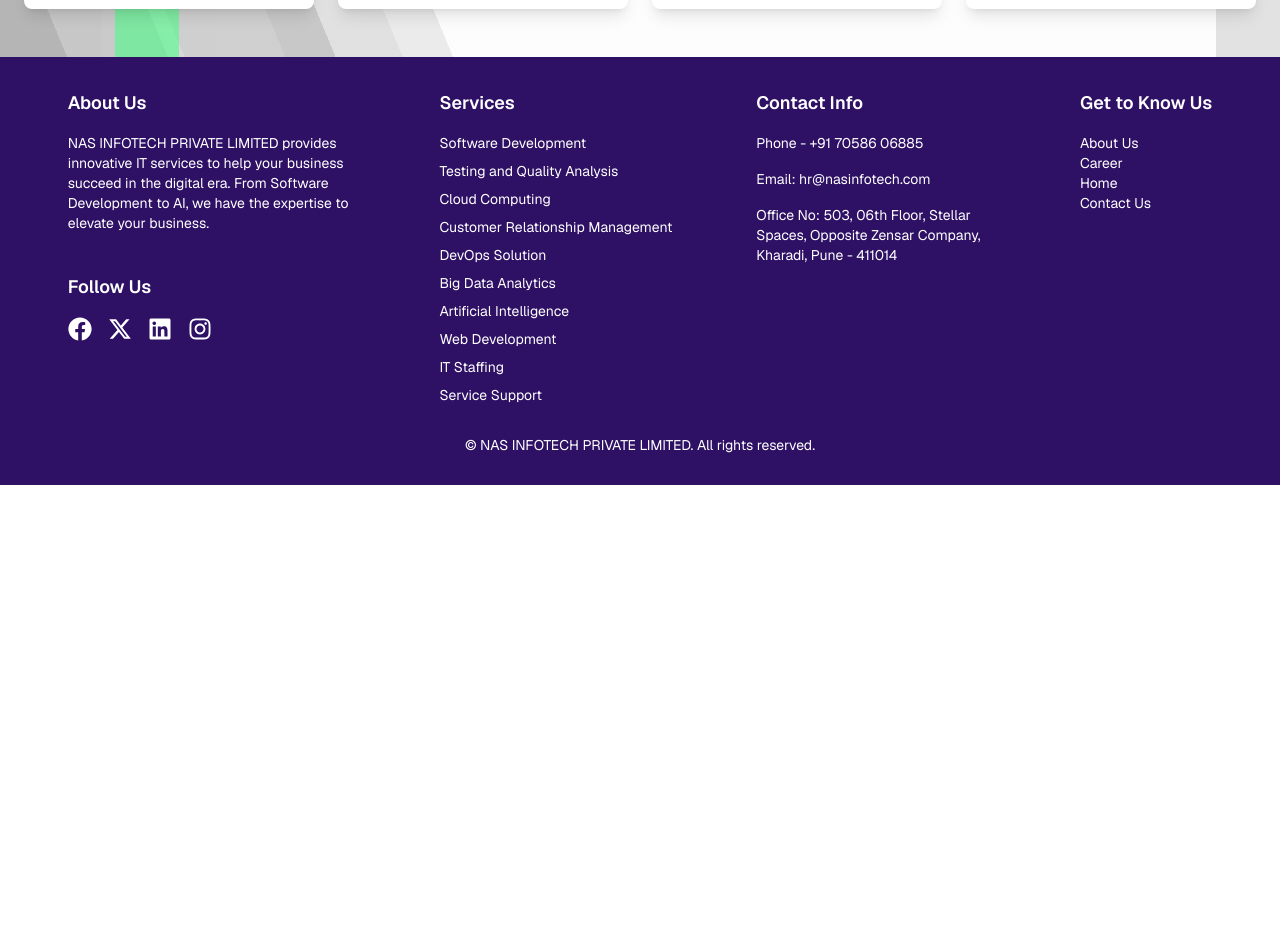
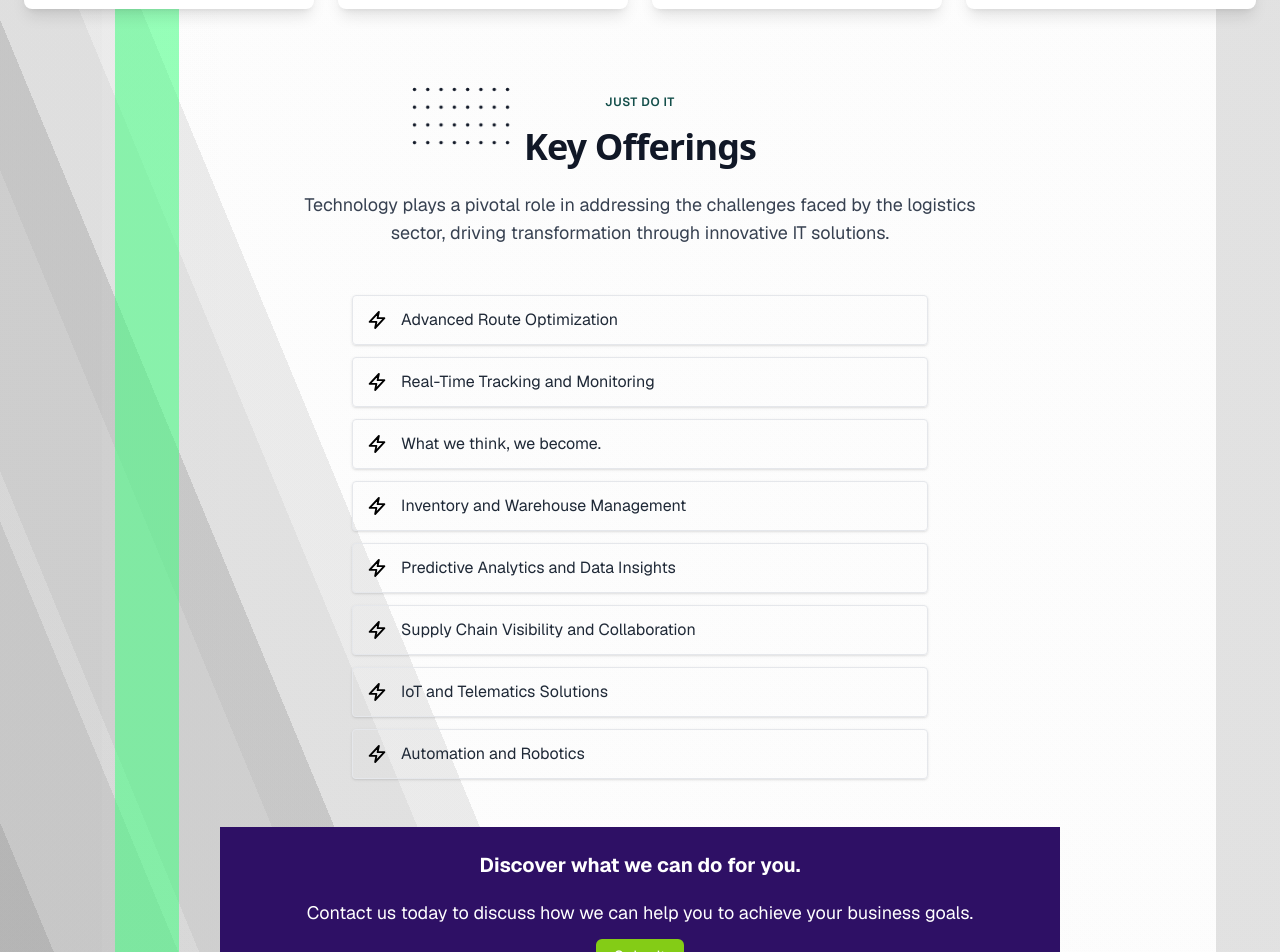
Before and after one commit to Vionsys-Official/NAS_Website, a Next.js app: page /industries/Transportation in a window 1280 px wide. Shown: the part 904-1856 px from the top of the page. Before the commit the page ends 1389 px from the top, so only its background shows below. Built offline with nearby package versions, Linux system fonts and the light colour scheme.

Commit message:
Transportation and Logistics page added and button updated.

```diff
--- a/src/app/ui/industries/Transportation/Hero.jsx
+++ b/src/app/ui/industries/Transportation/Hero.jsx
@@ -9,10 +9,10 @@
       <div className="relative px-4 pt-16 mx-auto lg:py-32 md:px-8 xl:px-20 sm:max-w-xl md:max-w-full">
         <div className="max-w-xl mx-auto lg:max-w-screen-xl">
           <div className="mb-16 lg:max-w-lg lg:mb-0">
-            <div className="max-w-xl mb-6">
-              <h2 className="max-w-lg mb-6 font-sans text-3xl font-bold tracking-tight text-gray-900 sm:text-4xl sm:leading-none">
+            <div className="max-w-xl mb-6 overflow-x-hidden ">
+              <h2 className="max-w-lg mb-6 flex flex-col items-center justify-center gap-1 md:flex-row font-sans text-3xl font-bold tracking-tight text-gray-900 sm:text-4xl sm:leading-none">
                 Logistics And{" "}
-                <span className="inline-block  p-2 bg-green-500 rounded-xl text-white ">
+                <span className=" p-2 bg-green-500 rounded-xl text-white ">
                   Transportation
                 </span>
               </h2>
@@ -25,6 +25,7 @@
             </div>
           </div>
         </div>
+
         <div className="flex justify-center h-full overflow-hidden lg:w-2/3 xl:w-1/2 lg:absolute lg:justify-start lg:bottom-0 lg:right-0 lg:items-end">
           <Image
             src={TransportHero}
--- a/src/app/ui/industries/Transportation/Sections.jsx
+++ b/src/app/ui/industries/Transportation/Sections.jsx
@@ -1,8 +1,9 @@
 import React from "react";
-
+import {Button} from "@/components/ui/Button";
 const Sections = () => {
   return (
     <>
+      {/* Section 1 */}
       <section className="w-full py-12 md:py-8 lg:py-12">
         <div className="container px-4 md:px-6">
           <div className="space-y-6">
@@ -65,6 +66,232 @@
                 </p>
               </div>
             </div>
+          </div>
+        </div>
+      </section>
+
+      {/* Section 2 */}
+      <section>
+        <div className="px-4 py-8 mx-auto sm:max-w-xl md:max-w-full lg:max-w-screen-xl md:px-24 lg:px-8">
+          {/* Heading */}
+          <div className="max-w-xl mb-10 md:mx-auto sm:text-center lg:max-w-2xl md:mb-12">
+            <div>
+              <p className="inline-block px-3 py-px mb-4 text-xs font-semibold tracking-wider text-teal-900 uppercase rounded-full bg-teal-accent-400">
+                Just do it
+              </p>
+            </div>
+            <h2 className="max-w-lg mb-6 font-sans text-3xl font-bold leading-none tracking-tight text-gray-900 sm:text-4xl md:mx-auto">
+              <span className="relative inline-block">
+                <svg
+                  viewBox="0 0 52 24"
+                  fill="currentColor"
+                  className="absolute top-0 left-0 z-0 hidden w-32 -mt-8 -ml-20 text-blue-gray-100 lg:w-32 lg:-ml-28 lg:-mt-10 sm:block"
+                >
+                  <defs>
+                    <pattern
+                      id="a0b40128-6963-4319-aeeb-471e92fa2d74"
+                      x="0"
+                      y="0"
+                      width=".135"
+                      height=".30"
+                    >
+                      <circle cx="1" cy="1" r=".7" />
+                    </pattern>
+                  </defs>
+                  <rect
+                    fill="url(#a0b40128-6963-4319-aeeb-471e92fa2d74)"
+                    width="40"
+                    height="24"
+                  />
+                </svg>
+                <span className="relative">Key</span>
+              </span>{" "} Offerings
+            </h2>
+            <p className="text-base text-gray-700 md:text-lg">
+              Technology plays a pivotal role in addressing the challenges faced
+              by the logistics sector, driving transformation through innovative
+              IT solutions.
+            </p>
+          </div>
+
+          {/* List */}
+          <div className="max-w-lg space-y-3 sm:mx-auto lg:max-w-xl">
+            <div className="flex items-center p-2 duration-300 transform border rounded shadow hover:scale-105 sm:hover:scale-110">
+              <div className="mr-2">
+                <svg
+                  className="w-6 h-6 text-deep-purple-accent-400 sm:w-8 sm:h-8"
+                  stroke="currentColor"
+                  viewBox="0 0 52 52"
+                >
+                  <polygon
+                    strokeWidth="3"
+                    strokeLinecap="round"
+                    strokeLinejoin="round"
+                    fill="none"
+                    points="29 13 14 29 25 29 23 39 38 23 27 23"
+                  />
+                </svg>
+              </div>
+              <span className="text-gray-800">
+              Advanced Route Optimization
+              </span>
+            </div>
+            <div className="flex items-center p-2 duration-300 transform border rounded shadow hover:scale-105 sm:hover:scale-110">
+              <div className="mr-2">
+                <svg
+                  className="w-6 h-6 text-deep-purple-accent-400 sm:w-8 sm:h-8"
+                  stroke="currentColor"
+                  viewBox="0 0 52 52"
+                >
+                  <polygon
+                    strokeWidth="3"
+                    strokeLinecap="round"
+                    strokeLinejoin="round"
+                    fill="none"
+                    points="29 13 14 29 25 29 23 39 38 23 27 23"
+                  />
+                </svg>
+              </div>
+              <span className="text-gray-800">
+              Real-Time Tracking and Monitoring
+              </span>
+            </div>
+            <div className="flex items-center p-2 duration-300 transform border rounded shadow hover:scale-105 sm:hover:scale-110">
+              <div className="mr-2">
+                <svg
+                  className="w-6 h-6 text-deep-purple-accent-400 sm:w-8 sm:h-8"
+                  stroke="currentColor"
+                  viewBox="0 0 52 52"
+                >
+                  <polygon
+                    strokeWidth="3"
+                    strokeLinecap="round"
+                    strokeLinejoin="round"
+                    fill="none"
+                    points="29 13 14 29 25 29 23 39 38 23 27 23"
+                  />
+                </svg>
+              </div>
+              <span className="text-gray-800">What we think, we become.</span>
+            </div>
+            <div className="flex items-center p-2 duration-300 transform border rounded shadow hover:scale-105 sm:hover:scale-110">
+              <div className="mr-2">
+                <svg
+                  className="w-6 h-6 text-deep-purple-accent-400 sm:w-8 sm:h-8"
+                  stroke="currentColor"
+                  viewBox="0 0 52 52"
+                >
+                  <polygon
+                    strokeWidth="3"
+                    strokeLinecap="round"
+                    strokeLinejoin="round"
+                    fill="none"
+                    points="29 13 14 29 25 29 23 39 38 23 27 23"
+                  />
+                </svg>
+              </div>
+              <span className="text-gray-800">
+              Inventory and Warehouse Management
+              </span>
+            </div>
+            <div className="flex items-center p-2 duration-300 transform border rounded shadow hover:scale-105 sm:hover:scale-110">
+              <div className="mr-2">
+                <svg
+                  className="w-6 h-6 text-deep-purple-accent-400 sm:w-8 sm:h-8"
+                  stroke="currentColor"
+                  viewBox="0 0 52 52"
+                >
+                  <polygon
+                    strokeWidth="3"
+                    strokeLinecap="round"
+                    strokeLinejoin="round"
+                    fill="none"
+                    points="29 13 14 29 25 29 23 39 38 23 27 23"
+                  />
+                </svg>
+              </div>
+              <span className="text-gray-800">
+              Predictive Analytics and Data Insights
+              </span>
+            </div>
+            <div className="flex items-center p-2 duration-300 transform border rounded shadow hover:scale-105 sm:hover:scale-110">
+              <div className="mr-2">
+                <svg
+                  className="w-6 h-6 text-deep-purple-accent-400 sm:w-8 sm:h-8"
+                  stroke="currentColor"
+                  viewBox="0 0 52 52"
+                >
+                  <polygon
+                    strokeWidth="3"
+                    strokeLinecap="round"
+                    strokeLinejoin="round"
+                    fill="none"
+                    points="29 13 14 29 25 29 23 39 38 23 27 23"
+                  />
+                </svg>
+              </div>
+              <span className="text-gray-800">
+              Supply Chain Visibility and Collaboration
+              </span>
+            </div>
+            <div className="flex items-center p-2 duration-300 transform border rounded shadow hover:scale-105 sm:hover:scale-110">
+              <div className="mr-2">
+                <svg
+                  className="w-6 h-6 text-deep-purple-accent-400 sm:w-8 sm:h-8"
+                  stroke="currentColor"
+                  viewBox="0 0 52 52"
+                >
+                  <polygon
+                    strokeWidth="3"
+                    strokeLinecap="round"
+                    strokeLinejoin="round"
+                    fill="none"
+                    points="29 13 14 29 25 29 23 39 38 23 27 23"
+                  />
+                </svg>
+              </div>
+              <span className="text-gray-800">
+              IoT and Telematics Solutions
+              </span>
+            </div>
+            <div className="flex items-center p-2 duration-300 transform border rounded shadow hover:scale-105 sm:hover:scale-110">
+              <div className="mr-2">
+                <svg
+                  className="w-6 h-6 text-deep-purple-accent-400 sm:w-8 sm:h-8"
+                  stroke="currentColor"
+                  viewBox="0 0 52 52"
+                >
+                  <polygon
+                    strokeWidth="3"
+                    strokeLinecap="round"
+                    strokeLinejoin="round"
+                    fill="none"
+                    points="29 13 14 29 25 29 23 39 38 23 27 23"
+                  />
+                </svg>
+              </div>
+              <span className="text-gray-800">
+              Automation and Robotics
+              </span>
+            </div>
+          </div>
+        </div>
+      </section>
+
+      {/* Last Section */}
+      <section className="max-w-full pt-4 pb-8 px-10 flex justify-center">
+        <div className="bg-violet-950 text-white md:w-[70%] flex flex-col  justify-between py-4 px-8">
+          <div>
+            <h2 className="font-bold text-xl py-2 text-center">
+              Discover what we can do for you.
+            </h2>
+            <p className="py-3 text-lg text-center">
+              Contact us today to discuss how we can help you to achieve your
+              business goals.
+            </p>
+          </div>
+          <div className="flex items-center justify-center">
+            <Button />
           </div>
         </div>
       </section>
```
Also changed, not shown: src/app/ui/navbar/navbar.jsx (+15 -18 lines).
